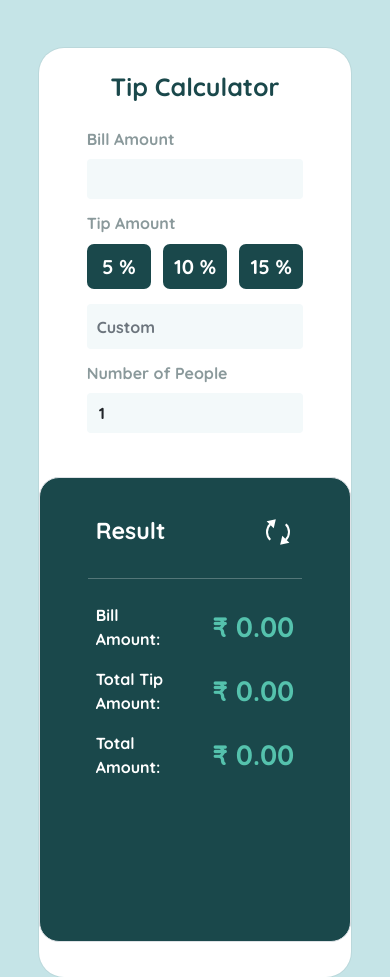
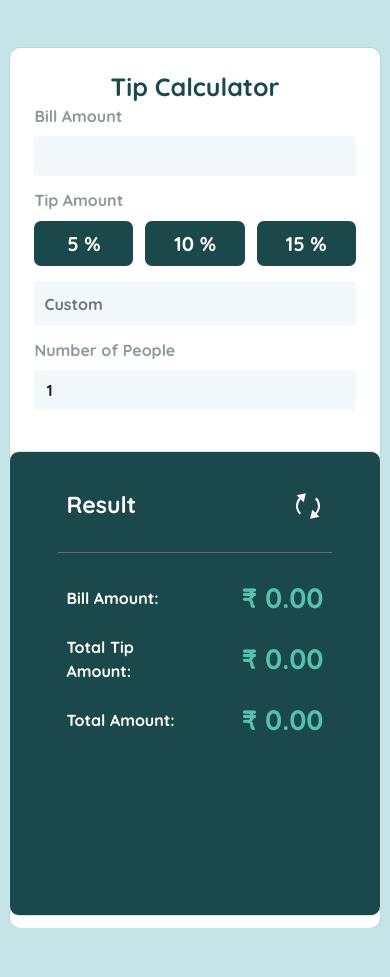
Before and after one commit to AngularZest/calculator-tip, an Angular app: page / in a window 390 px wide. After the commit the page ends 928 px from the top, so only its background shows below. Built offline with nearby package versions, Linux system fonts and the light colour scheme.

Commit message:
update changes

```diff
--- a/src/app/calculate-ammount/calculate-ammount.component.scss
+++ b/src/app/calculate-ammount/calculate-ammount.component.scss
@@ -9,7 +9,7 @@ $border-color_2: #9FE8DF;
 
 .container {
     background: #fff;
-    border-radius: 25px;
+    border-radius: 10px;
     padding: 3% !important;
     box-shadow: rgba(0, 0, 0, 0.05) 0px 0px 0px 1px;
     border: 0px;
@@ -35,7 +35,7 @@ span {
 .right-section {
     background: rgb(26, 72, 75);
     color: $color_1;
-    border-radius: 20px;
+    border-radius: 10px;
     height: 465px;
     margin: auto;
     margin-bottom: 24px;
--- a/src/styles.scss
+++ b/src/styles.scss
@@ -9,11 +9,11 @@ body {
 @media screen and (max-width: 768px) {
     .container {
         background: #fff;
-        border-radius: 25px;
+        border-radius: 10px!important;
         padding: 3% !important;
         box-shadow: rgba(0, 0, 0, 0.05) 0px 0px 0px 1px;
         border: 0px;
-        width: 80%;
+        width: 95%!important;
         position: relative!important;
         top: inherit!important;
         left: inherit!important;
@@ -26,4 +26,20 @@ body {
         margin-top: 12px;
         margin-bottom: -47px!important;
     }
+    .right-section{
+        background: rgb(26, 72, 75);
+        color: #fff;
+        border-radius: 10px!important;
+        height: 465px;
+        margin: auto;
+        margin-bottom: 0px!important;
+        padding-top: 30px !important;
+    }
+    .col-md-5.col-sm-12.p-5.order-first.order-sm-last.order-md-last {
+        padding: 25px!important;
+    }
+    form{
+        height: 100%!important;
+        padding-top: 27px;
+    }
 }
```
